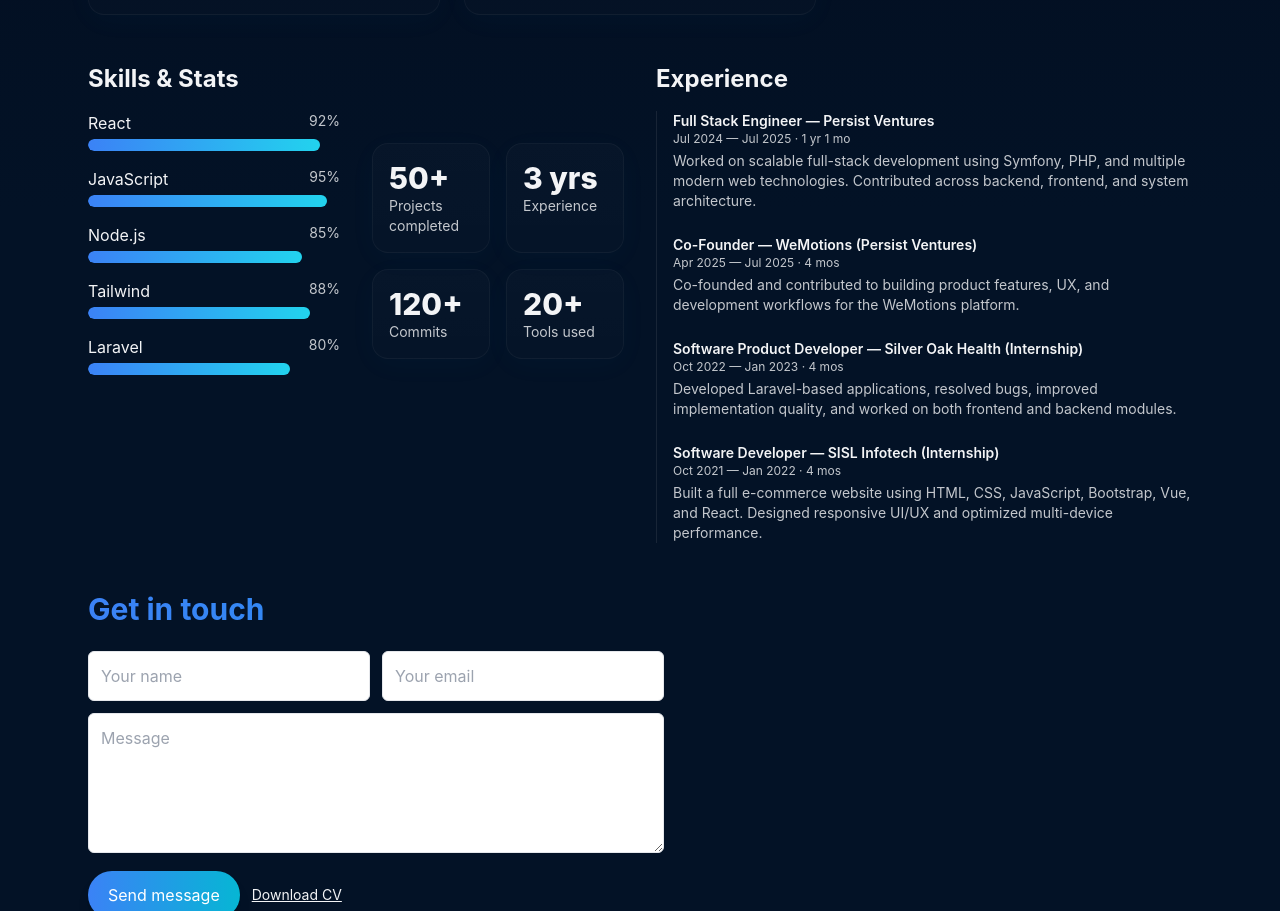
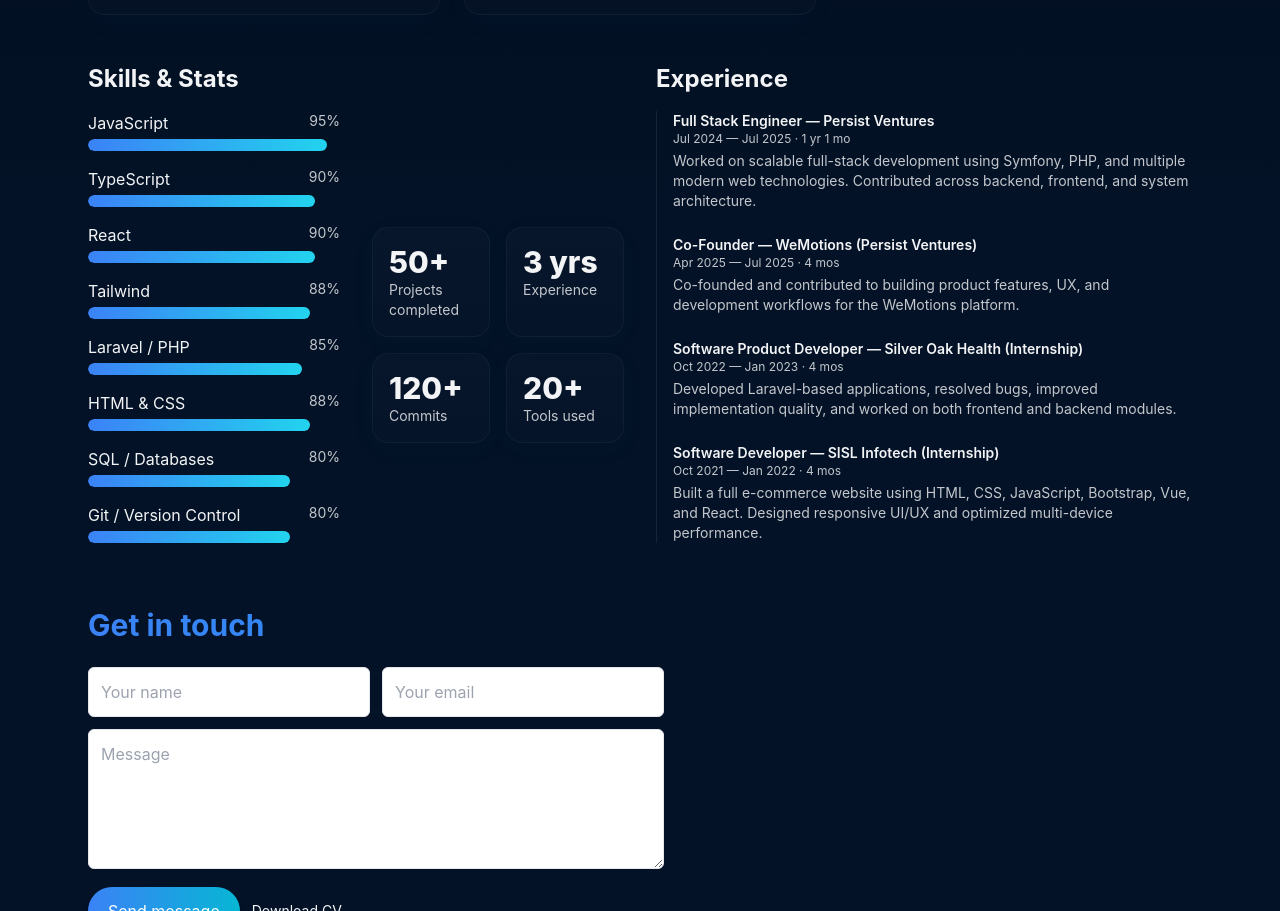
Before and after one commit to nidhigupta58/nidhi-portfolio-blue, a React (Vite) app: page / in a window 1280 px wide. Shown: the part 1129-2040 px from the top of the page. Built offline with nearby package versions, Linux system fonts and the light colour scheme; the HTML template or start-up script is replaced by a standard one.

Commit message:
update: skills list with new entries and adjustments

```diff
--- a/src/data/skills.js
+++ b/src/data/skills.js
@@ -1,7 +1,10 @@
 export const skills = [
-  { name: 'React', level: 92 },
   { name: 'JavaScript', level: 95 },
-  { name: 'Node.js', level: 85 },
+  { name: 'TypeScript', level: 90 },
+  { name: 'React', level: 90 },
   { name: 'Tailwind', level: 88 },
-  { name: 'Laravel', level: 80 }
-]
+  { name: 'Laravel / PHP', level: 85 },
+  { name: 'HTML & CSS', level: 88 },
+  { name: 'SQL / Databases', level: 80 },
+  { name: 'Git / Version Control', level: 80 },
+];
```
